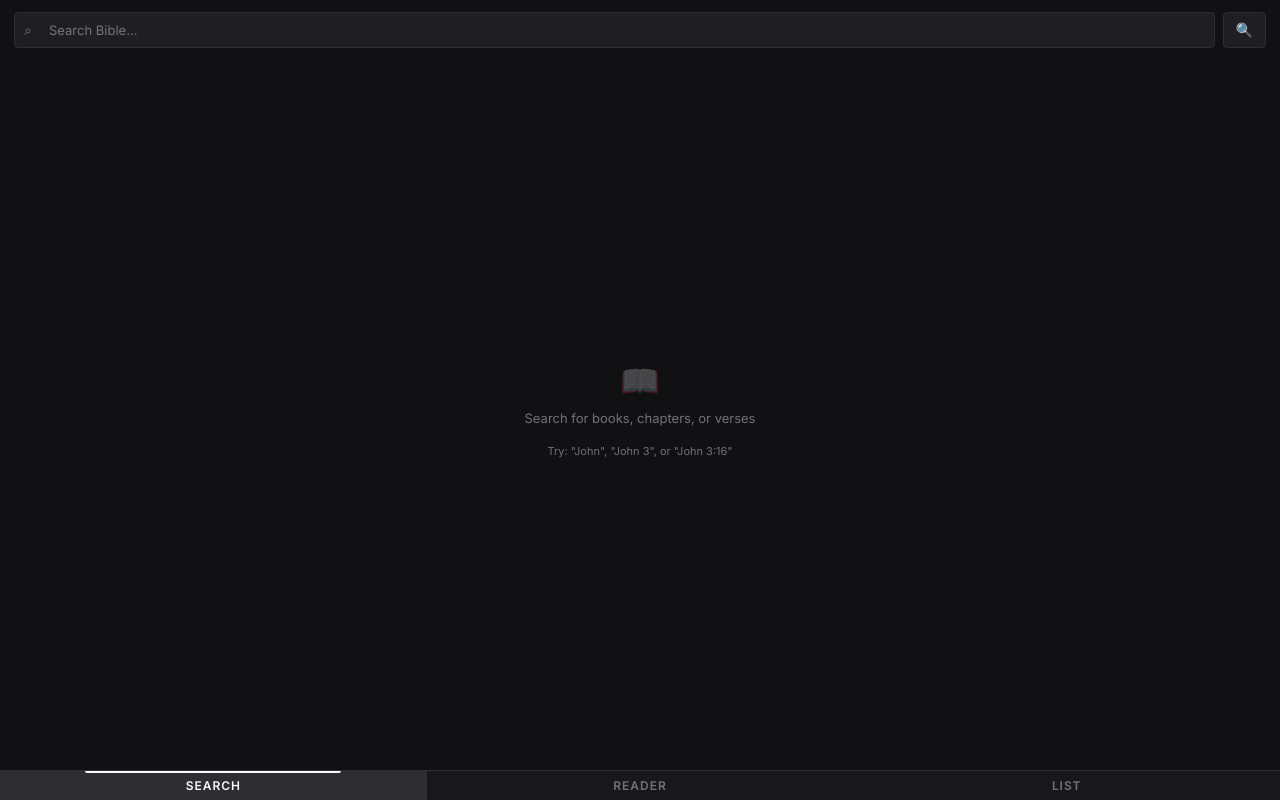
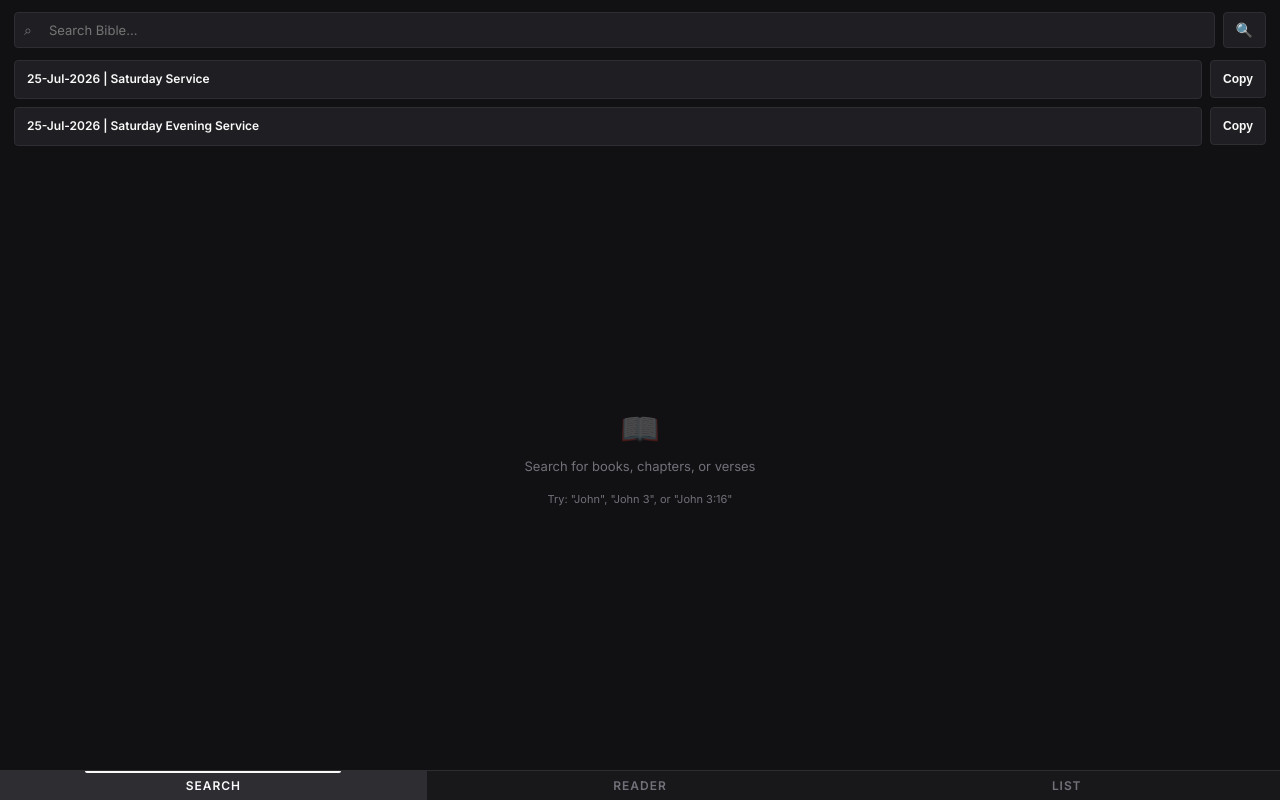
Before and after one commit to nazarethsamuel36-max/bible-dock-, a Next.js app: page /dock in a window 1280 px wide. Built offline with nearby package versions, Linux system fonts and the light colour scheme.

Commit message:
Add service date title with copy

```diff
--- a/components/BibleSearch.tsx
+++ b/components/BibleSearch.tsx
@@ -18,7 +18,53 @@ export const BibleSearch: React.FC = () => {
 
   const [selectedIndex, setSelectedIndex] = useState(-1);
   const [inputValue, setInputValue] = useState('');
+  const [isCopiedGeneral, setIsCopiedGeneral] = useState(false);
+  const [isCopiedTimeSpecific, setIsCopiedTimeSpecific] = useState(false);
   const inputRef = useRef<HTMLInputElement>(null);
+
+  const serviceInfo = useMemo(() => {
+    const now = new Date();
+    const istTime = new Date(now.toLocaleString('en-US', { timeZone: 'Asia/Kolkata' }));
+    const day = String(istTime.getDate()).padStart(2, '0');
+    const month = new Intl.DateTimeFormat('en-US', { month: 'short' }).format(istTime);
+    const year = istTime.getFullYear();
+    const weekday = new Intl.DateTimeFormat('en-US', { weekday: 'long' }).format(istTime);
+
+    const hour = istTime.getHours();
+    let timeSlot = 'Evening';
+    if (hour >= 6 && hour < 12) {
+      timeSlot = 'Morning';
+    } else if (hour >= 12 && hour < 18) {
+      timeSlot = 'Afternoon';
+    }
+
+    return {
+      dateLabel: `${day}-${month}-${year}`,
+      weekday,
+      timeSlot,
+      general: `${day}-${month}-${year} | ${weekday} Service`,
+      withTime: `${day}-${month}-${year} | ${weekday} ${timeSlot} Service`,
+    };
+  }, []);
+
+  const handleCopyText = useCallback(async (text: string, setter: (value: boolean) => void) => {
+    try {
+      await navigator.clipboard.writeText(text);
+    } catch {
+      const tempTextArea = document.createElement('textarea');
+      tempTextArea.value = text;
+      tempTextArea.setAttribute('readonly', 'true');
+      tempTextArea.style.position = 'fixed';
+      tempTextArea.style.left = '-9999px';
+      document.body.appendChild(tempTextArea);
+      tempTextArea.select();
+      document.execCommand('copy');
+      document.body.removeChild(tempTextArea);
+    }
+
+    setter(true);
+    window.setTimeout(() => setter(false), 1400);
+  }, []);
 
   // Sync input with state
   useEffect(() => {
@@ -243,6 +289,120 @@ export const BibleSearch: React.FC = () => {
         </div>
       </div>
 
+      <div style={{ marginBottom: '8px' }}>
+        <div style={{ display: 'flex', alignItems: 'center', gap: '8px' }}>
+          <textarea
+            readOnly
+            value={serviceInfo.general}
+            rows={1}
+            onFocus={(event) => event.currentTarget.select()}
+            style={{
+              flex: 1,
+              width: '100%',
+              minHeight: '38px',
+              padding: '10px 12px',
+              fontSize: '12px',
+              fontWeight: 600,
+              fontFamily: 'Inter, sans-serif',
+              background: 'var(--bg-card)',
+              border: '1px solid var(--border)',
+              borderRadius: 'var(--radius-sm)',
+              color: 'var(--text-primary)',
+              resize: 'none',
+              outline: 'none',
+              lineHeight: 1.4,
+              boxSizing: 'border-box'
+            }}
+          />
+          <button
+            onClick={() => handleCopyText(serviceInfo.general, setIsCopiedGeneral)}
+            style={{
+              height: '38px',
+              padding: '0 12px',
+              display: 'flex',
+              alignItems: 'center',
+              justifyContent: 'center',
+              background: 'var(--bg-card)',
+              border: '1px solid var(--border)',
+              borderRadius: 'var(--radius-sm)',
+              color: 'var(--text-primary)',
+              cursor: 'pointer',
+              fontSize: '12px',
+              fontWeight: 600,
+              transition: 'background 0.1s, border-color 0.1s'
+            }}
+            onMouseEnter={e => {
+              e.currentTarget.style.background = 'var(--bg-hover)';
+              e.currentTarget.style.borderColor = 'var(--border-mid)';
+            }}
+            onMouseLeave={e => {
+              e.currentTarget.style.background = 'var(--bg-card)';
+              e.currentTarget.style.borderColor = 'var(--border)';
+            }}
+            title="Copy general service title"
+          >
+            {isCopiedGeneral ? 'Copied!' : 'Copy'}
+          </button>
+        </div>
+      </div>
+
+      <div style={{ marginBottom: '12px' }}>
+        <div style={{ display: 'flex', alignItems: 'center', gap: '8px' }}>
+          <textarea
+            readOnly
+            value={serviceInfo.withTime}
+            rows={1}
+            onFocus={(event) => event.currentTarget.select()}
+            style={{
+              flex: 1,
+              width: '100%',
+              minHeight: '38px',
+              padding: '10px 12px',
+              fontSize: '12px',
+              fontWeight: 600,
+              fontFamily: 'Inter, sans-serif',
+              background: 'var(--bg-card)',
+              border: '1px solid var(--border)',
+              borderRadius: 'var(--radius-sm)',
+              color: 'var(--text-primary)',
+              resize: 'none',
+              outline: 'none',
+              lineHeight: 1.4,
+              boxSizing: 'border-box'
+            }}
+          />
+          <button
+            onClick={() => handleCopyText(serviceInfo.withTime, setIsCopiedTimeSpecific)}
+            style={{
+              height: '38px',
+              padding: '0 12px',
+              display: 'flex',
+              alignItems: 'center',
+              justifyContent: 'center',
+              background: 'var(--bg-card)',
+              border: '1px solid var(--border)',
+              borderRadius: 'var(--radius-sm)',
+              color: 'var(--text-primary)',
+              cursor: 'pointer',
+              fontSize: '12px',
+              fontWeight: 600,
+              transition: 'background 0.1s, border-color 0.1s'
+            }}
+            onMouseEnter={e => {
+              e.currentTarget.style.background = 'var(--bg-hover)';
+              e.currentTarget.style.borderColor = 'var(--border-mid)';
+            }}
+            onMouseLeave={e => {
+              e.currentTarget.style.background = 'var(--bg-card)';
+              e.currentTarget.style.borderColor = 'var(--border)';
+            }}
+            title="Copy time-based service title"
+          >
+            {isCopiedTimeSpecific ? 'Copied!' : 'Copy'}
+          </button>
+        </div>
+      </div>
+
       {/* Search Results */}
       {results.length > 0 && (
         <div style={{
```
